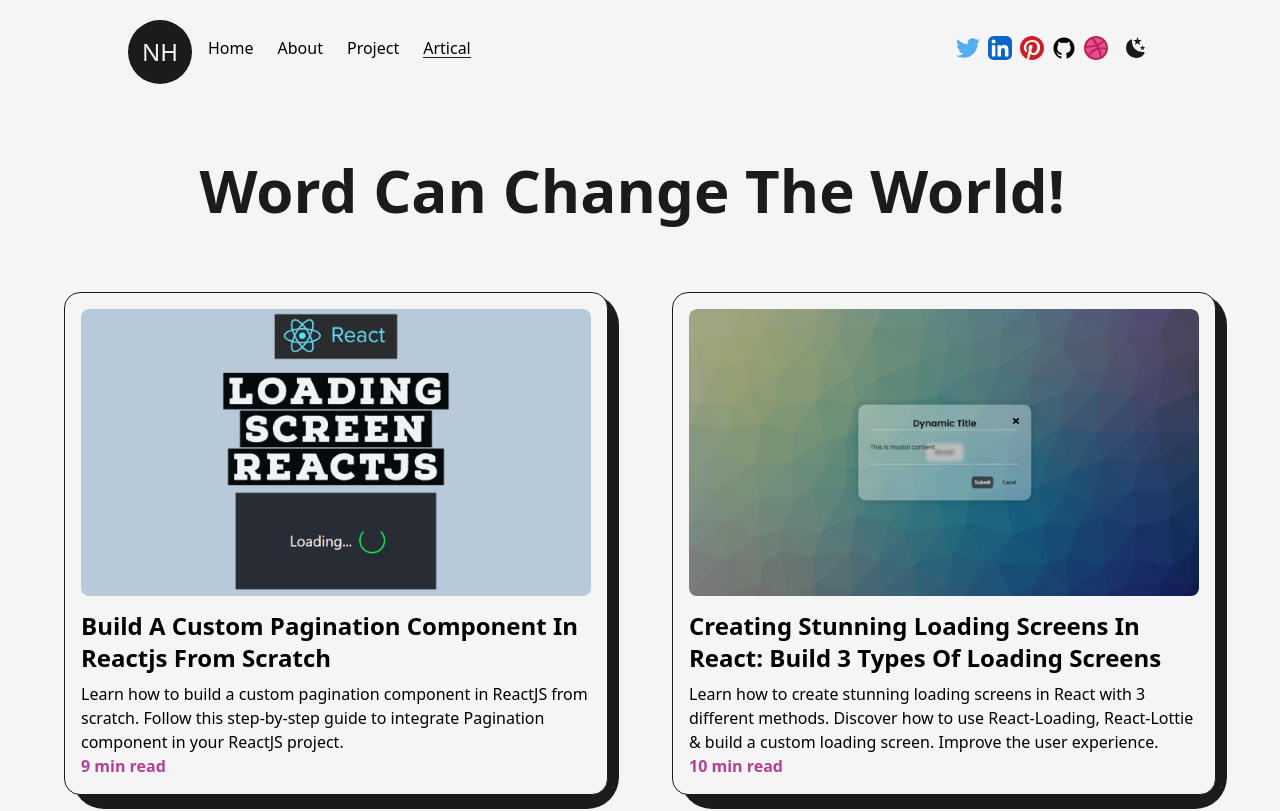
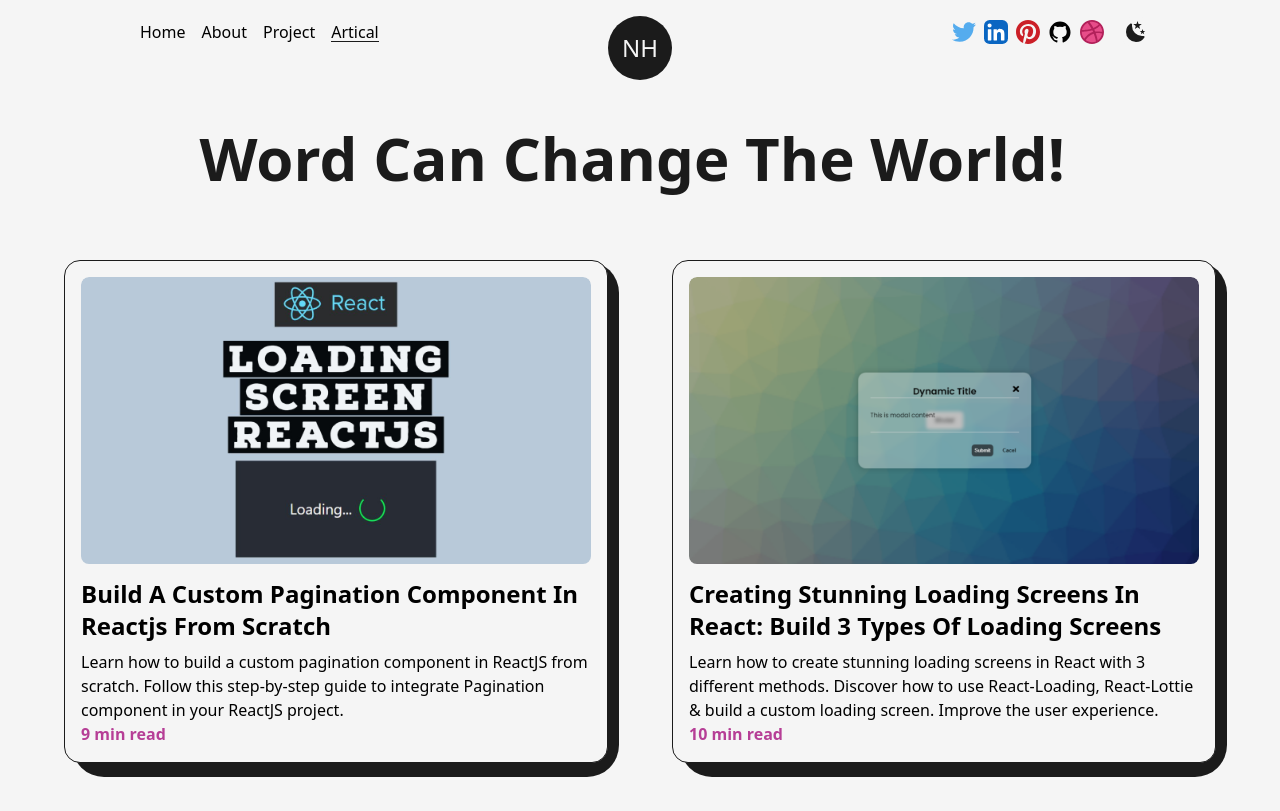
Before and after one commit to nahidulhasan4/My-Profolio, a Next.js app: page /article in a window 1280 px wide. Shown: the top 811 px of the page. Built offline with nearby package versions, Linux system fonts and the light colour scheme.

Commit message:
here im change website look

```diff
--- a/src/component/Navber.js
+++ b/src/component/Navber.js
@@ -1,65 +1,213 @@
-import Link from 'next/link'
-import React from 'react'
-import Logo from '@/component/Logo'
-import { useRouter } from 'next/router'
-import {TwitterIcon,GithubIcon, LinkedInIcon, PinterestIcon, DribbbleIcon, SunIcon, MoonIcon} from '@/component/Icons'
-import{motion}from 'framer-motion'
-import useThemeSwticher from './hooks/useThemeSwticher'
+import Link from "next/link";
+import React, { useState } from "react";
+import Logo from "@/component/Logo";
+import { useRouter } from "next/router";
+import {
+  TwitterIcon,
+  GithubIcon,
+  LinkedInIcon,
+  PinterestIcon,
+  DribbbleIcon,
+  SunIcon,
+  MoonIcon,
+} from "@/component/Icons";
+import { motion } from "framer-motion";
+import useThemeSwticher from "./hooks/useThemeSwticher";
 
-const CastomLink= ({href, title, className=""}) =>{
+const CastomLink = ({ href, title, className = "", onClick }) => {
   const router = useRouter();
-console.log(router)
 
-  return(
-    <Link href={href} className={`${className} relative group`}>
+  return (
+    <Link
+      href={href}
+      onClick={onClick}
+      className={`${className} relative group text-sm sm:text-base`}
+    >
       {title}
-    <span className={`h-[1px] inline-block  bg-dark absolute left-0 bottom-0.5 group-hover:w-full transition-[width] ease duration-300  ${router.asPath===href ? 'w-full' : 'w-0'} dark:bg-light`}>&nbsp;</span>
+      <span
+        className={`h-[1px] inline-block bg-dark absolute left-0 bottom-0.5 group-hover:w-full transition-[width] ease duration-300 ${router.asPath === href ? "w-full" : "w-0"} dark:bg-light`}
+      >
+        &nbsp;
+      </span>
+    </Link>
+  );
+};
 
-    </Link>
-  )
-}
 const Navber = () => {
   const [mode, setMode] = useThemeSwticher();
+  const [isOpen, setIsOpen] = useState(false);
 
   return (
-  <>
-  <header className='w-full px-3 py-3 sm:px-8 lg:px-32 font-medium dark:text-light flex items-center justify-between sticky top-0 z-50 bg-light/95 backdrop-blur supports-[backdrop-filter]:bg-light/80 dark:bg-dark/95 dark:supports-[backdrop-filter]:bg-dark/80'>
-    <div className='flex items-center gap-2'>
-      <div className='flex-shrink-0'>
+    <header className="w-full px-4 py-4 sm:px-8 lg:px-32 font-medium dark:text-light relative z-30">
+      <div className="flex items-center justify-between w-full">
+        <div className="flex items-center gap-3">
+          <button
+            onClick={() => setIsOpen(!isOpen)}
+            className="flex flex-col justify-center items-center gap-1.5 p-2 rounded-full border border-dark/20 dark:border-light/20 lg:hidden"
+            aria-label="Toggle navigation"
+          >
+            <span className="block h-0.5 w-5 bg-dark dark:bg-light"></span>
+            <span className="block h-0.5 w-5 bg-dark dark:bg-light"></span>
+            <span className="block h-0.5 w-5 bg-dark dark:bg-light"></span>
+          </button>
+          <div className="hidden lg:block">
+            <nav className="flex items-center gap-4 px-3">
+              <CastomLink href="/" title="Home" />
+              <CastomLink href="/about" title="About" />
+              <CastomLink href="/project" title="Project" />
+              <CastomLink href="/article" title="Artical" />
+            </nav>
+          </div>
+        </div>
+
+        <div className="hidden lg:flex items-center justify-center flex-wrap gap-2">
+          <motion.a
+            href="https://x.com/HasanNahid1028"
+            target={"_blank"}
+            whileHover={{ y: -2 }}
+            whileTap={{ scale: 0.9 }}
+            className="w-6"
+          >
+            <TwitterIcon />
+          </motion.a>
+          <motion.a
+            href="https://www.linkedin.com/in/seo-expert-nahid-hasan-69b025230/"
+            target={"_blank"}
+            whileHover={{ y: -2 }}
+            whileTap={{ scale: 0.9 }}
+            className="w-6"
+          >
+            <LinkedInIcon />
+          </motion.a>
+          <motion.a
+            href="https://www.pinterest.com/nahidhasan4836/"
+            target={"_blank"}
+            whileHover={{ y: -2 }}
+            whileTap={{ scale: 0.9 }}
+            className="w-6"
+          >
+            <PinterestIcon />
+          </motion.a>
+          <motion.a
+            href="https://github.com/nahidulhasan4"
+            target={"_blank"}
+            whileHover={{ y: -2 }}
+            whileTap={{ scale: 0.9 }}
+            className="w-6"
+          >
+            <GithubIcon />
+          </motion.a>
+          <motion.a
+            href="https://dribbble.com/"
+            target={"_blank"}
+            whileHover={{ y: -2 }}
+            whileTap={{ scale: 0.9 }}
+            className="w-6"
+          >
+            <DribbbleIcon />
+          </motion.a>
+          <button
+            onClick={() => setMode(mode === "light" ? "dark" : "light")}
+            className={`ml-2 flex items-center justify-center rounded-full p-1 ${mode === "light" ? "bg-dark text-light" : "bg-light text-dark"}`}
+          >
+            {mode === "dark" ? (
+              <SunIcon className={"fill-dark"} />
+            ) : (
+              <MoonIcon className={"fill-dark"} />
+            )}
+          </button>
+        </div>
+
+        <div className="absolute left-1/2 top-2 -translate-x-1/2">
           <Logo />
         </div>
-      <nav className='hidden sm:flex items-center px-2'>
-        <CastomLink href="/" title="Home" className="mr-3"/>
-        <CastomLink href="/about" title="About" className="mx-3" />
-        <CastomLink href="/project" title="Project" className="mx-3" />
-        <CastomLink href="/article"  title="Artical" className="ml-3" />
-      </nav>
       </div>
 
-    <nav className='flex items-center justify-center flex-wrap gap-2'>
-        <motion.a href="https://x.com/HasanNahid1028" target={'_blank'} whileHover={{y:-2}} whileTap={{scale:0.9}} className='w-5 sm:w-6'>
+      {isOpen && (
+        <div className="mt-3 rounded-2xl border border-dark/10 bg-light/95 p-4 shadow-xl dark:border-light/10 dark:bg-dark/95 lg:hidden">
+          <nav className="flex flex-col gap-3">
+            <CastomLink
+              href="/"
+              title="Home"
+              onClick={() => setIsOpen(false)}
+            />
+            <CastomLink
+              href="/about"
+              title="About"
+              onClick={() => setIsOpen(false)}
+            />
+            <CastomLink
+              href="/project"
+              title="Project"
+              onClick={() => setIsOpen(false)}
+            />
+            <CastomLink
+              href="/article"
+              title="Artical"
+              onClick={() => setIsOpen(false)}
+            />
+          </nav>
+          <div className="mt-4 flex items-center flex-wrap gap-3">
+            <motion.a
+              href="https://x.com/HasanNahid1028"
+              target={"_blank"}
+              whileHover={{ y: -2 }}
+              whileTap={{ scale: 0.9 }}
+              className="w-6"
+            >
               <TwitterIcon />
             </motion.a>
-        <motion.a href="https://www.linkedin.com/in/seo-expert-nahid-hasan-69b025230/" target={'_blank'} whileHover={{y:-2}} whileTap={{scale:0.9}} className='w-5 sm:w-6'>
+            <motion.a
+              href="https://www.linkedin.com/in/seo-expert-nahid-hasan-69b025230/"
+              target={"_blank"}
+              whileHover={{ y: -2 }}
+              whileTap={{ scale: 0.9 }}
+              className="w-6"
+            >
               <LinkedInIcon />
             </motion.a>
-        <motion.a href="https://www.pinterest.com/nahidhasan4836/" target={'_blank'} whileHover={{y:-2}} whileTap={{scale:0.9}} className='w-5 sm:w-6'>
+            <motion.a
+              href="https://www.pinterest.com/nahidhasan4836/"
+              target={"_blank"}
+              whileHover={{ y: -2 }}
+              whileTap={{ scale: 0.9 }}
+              className="w-6"
+            >
               <PinterestIcon />
             </motion.a>
-        <motion.a href="https://github.com/nahidulhasan4" target={'_blank'} whileHover={{y:-2}} whileTap={{scale:0.9}} className='w-5 sm:w-6'>
-        <GithubIcon/>
+            <motion.a
+              href="https://github.com/nahidulhasan4"
+              target={"_blank"}
+              whileHover={{ y: -2 }}
+              whileTap={{ scale: 0.9 }}
+              className="w-6"
+            >
+              <GithubIcon />
             </motion.a>
-        <motion.a href="https://dribbble.com/" target={'_blank'} whileHover={{y:-2}} whileTap={{scale:0.9}} className='w-5 sm:w-6'>
+            <motion.a
+              href="https://dribbble.com/"
+              target={"_blank"}
+              whileHover={{ y: -2 }}
+              whileTap={{ scale: 0.9 }}
+              className="w-6"
+            >
               <DribbbleIcon />
             </motion.a>
-    <button onClick={() => setMode(mode === "light" ? "dark" : "light") }
-      className={`ml-1 flex items-center justify-center rounded-full p-1 ${mode === "light" ? "bg-dark text-light" : "bg-light text-dark"}`}>
-      {mode === "dark" ? <SunIcon className={"fill-dark"}/> : <MoonIcon className={"fill-dark"}/>}
+            <button
+              onClick={() => setMode(mode === "light" ? "dark" : "light")}
+              className={`ml-1 flex items-center justify-center rounded-full p-1 ${mode === "light" ? "bg-dark text-light" : "bg-light text-dark"}`}
+            >
+              {mode === "dark" ? (
+                <SunIcon className={"fill-dark"} />
+              ) : (
+                <MoonIcon className={"fill-dark"} />
+              )}
             </button>
-    </nav>
+          </div>
+        </div>
+      )}
     </header>
-  </>
-  )
-}
+  );
+};
 
-export default Navber
+export default Navber;
```
Also changed, not shown: src/component/Layout.js (+9 -7 lines), src/pages/index.js (+6 -6 lines). Lines whose indentation alone changed are shown as unchanged.
